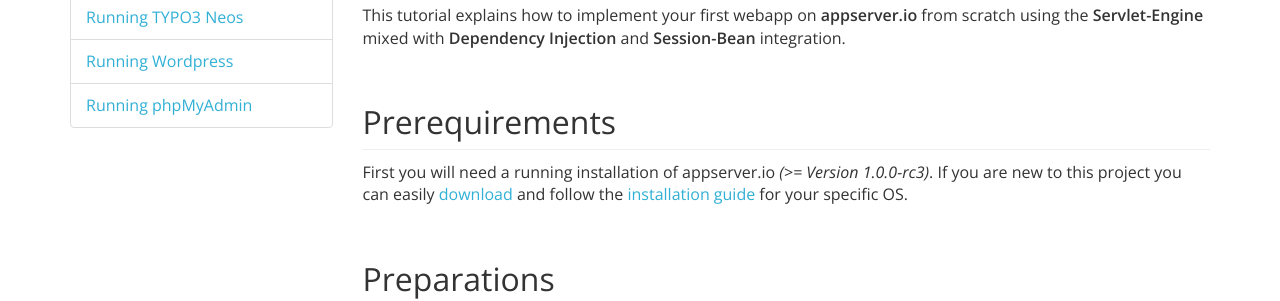
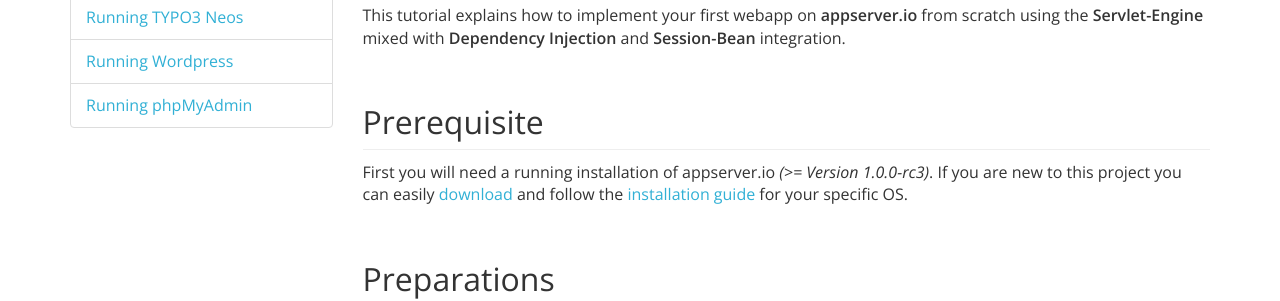
Before and after one commit to appserver-io/appserver, a Jekyll site: the page built from _tuts/my-first-webapp.md, in a window 1280 px wide and 900 px high, scrolled down 323 px. Shown: the part 160-461 px from the top of the window. Built offline with Jekyll 4.4.1, drawn with Linux system fonts in a browser that asks for light colours; nearby versions of some CDN libraries; library files that are not in the unit come from our copies; Markdown is read by kramdown in place of the engine named in the settings; comment, search, counter and statistics services are not loaded.

Commit message:
Update my-first-webapp.md

```diff
--- a/_tuts/my-first-webapp.md
+++ b/_tuts/my-first-webapp.md
@@ -31,7 +31,7 @@
 **Servlet-Engine** mixed with **Dependency Injection** and **Session-Bean** integration.
 
 <br/>
-## Prerequirements
+## Prerequisite
 
 First  you will need a running installation of appserver.io *(>= Version 1.0.0-rc3)*. If you are new to this
 project you can easily [download](http://127.0.0.1:4000/get-started/downloads.html) and follow the
```
